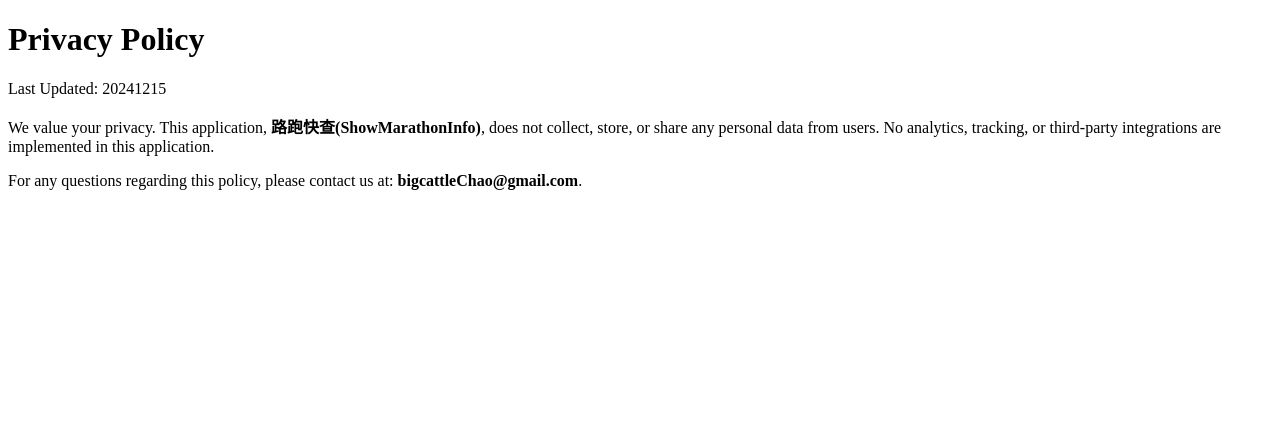
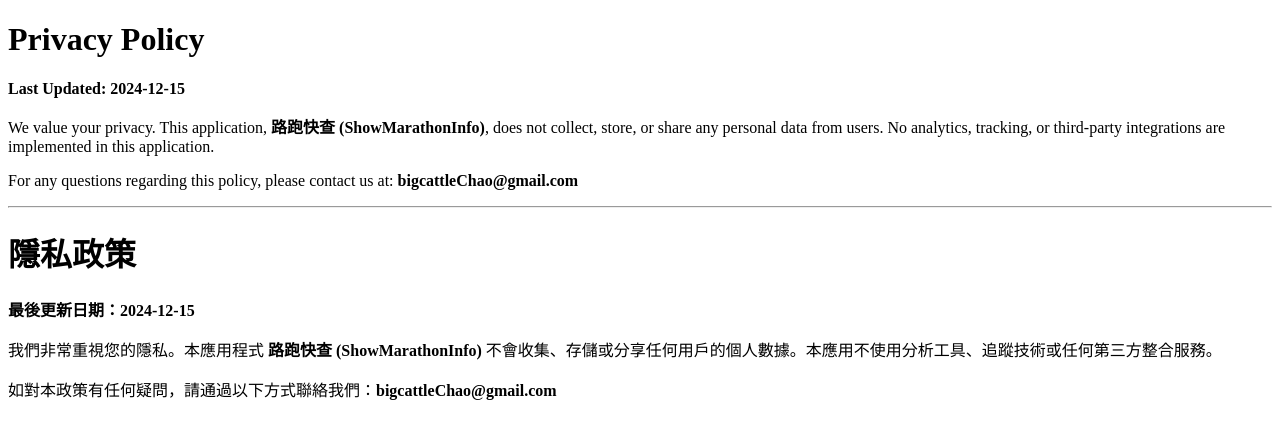
Before and after one commit to BigCattleChao/showMarathonInfo, a plain HTML site: page index.html in a window 1280 px wide. Drawn offline with Linux system fonts and the light colour scheme.

Commit message:
Update index.html
Add traditional Chinese and English License

```diff
--- a/index.html
+++ b/index.html
@@ -1,12 +1,23 @@
 <!DOCTYPE html>
-<html>
+<html lang="en">
 <head>
-    <title>Privacy Policy</title>
+    <meta charset="UTF-8">
+    <meta name="viewport" content="width=device-width, initial-scale=1.0">
+    <title>Privacy Policy | 隱私政策</title>
 </head>
 <body>
+    <!-- English Version -->
     <h1>Privacy Policy</h1>
-    <p>Last Updated: 20241215</p>
-    <p>We value your privacy. This application, <strong>路跑快查(ShowMarathonInfo)</strong>, does not collect, store, or share any personal data from users. No analytics, tracking, or third-party integrations are implemented in this application.</p>
-    <p>For any questions regarding this policy, please contact us at: <strong>bigcattleChao@gmail.com</strong>.</p>
+    <p><strong>Last Updated: 2024-12-15</strong></p>
+    <p>We value your privacy. This application, <strong>路跑快查 (ShowMarathonInfo)</strong>, does not collect, store, or share any personal data from users. No analytics, tracking, or third-party integrations are implemented in this application.</p>
+    <p>For any questions regarding this policy, please contact us at: <strong>bigcattleChao@gmail.com</strong></p>
+
+    <hr> <!-- 分隔線 -->
+
+    <!-- Chinese Version -->
+    <h1>隱私政策</h1>
+    <p><strong>最後更新日期：2024-12-15</strong></p>
+    <p>我們非常重視您的隱私。本應用程式 <strong>路跑快查 (ShowMarathonInfo)</strong> 不會收集、存儲或分享任何用戶的個人數據。本應用不使用分析工具、追蹤技術或任何第三方整合服務。</p>
+    <p>如對本政策有任何疑問，請通過以下方式聯絡我們：<strong>bigcattleChao@gmail.com</strong></p>
 </body>
 </html>
```
